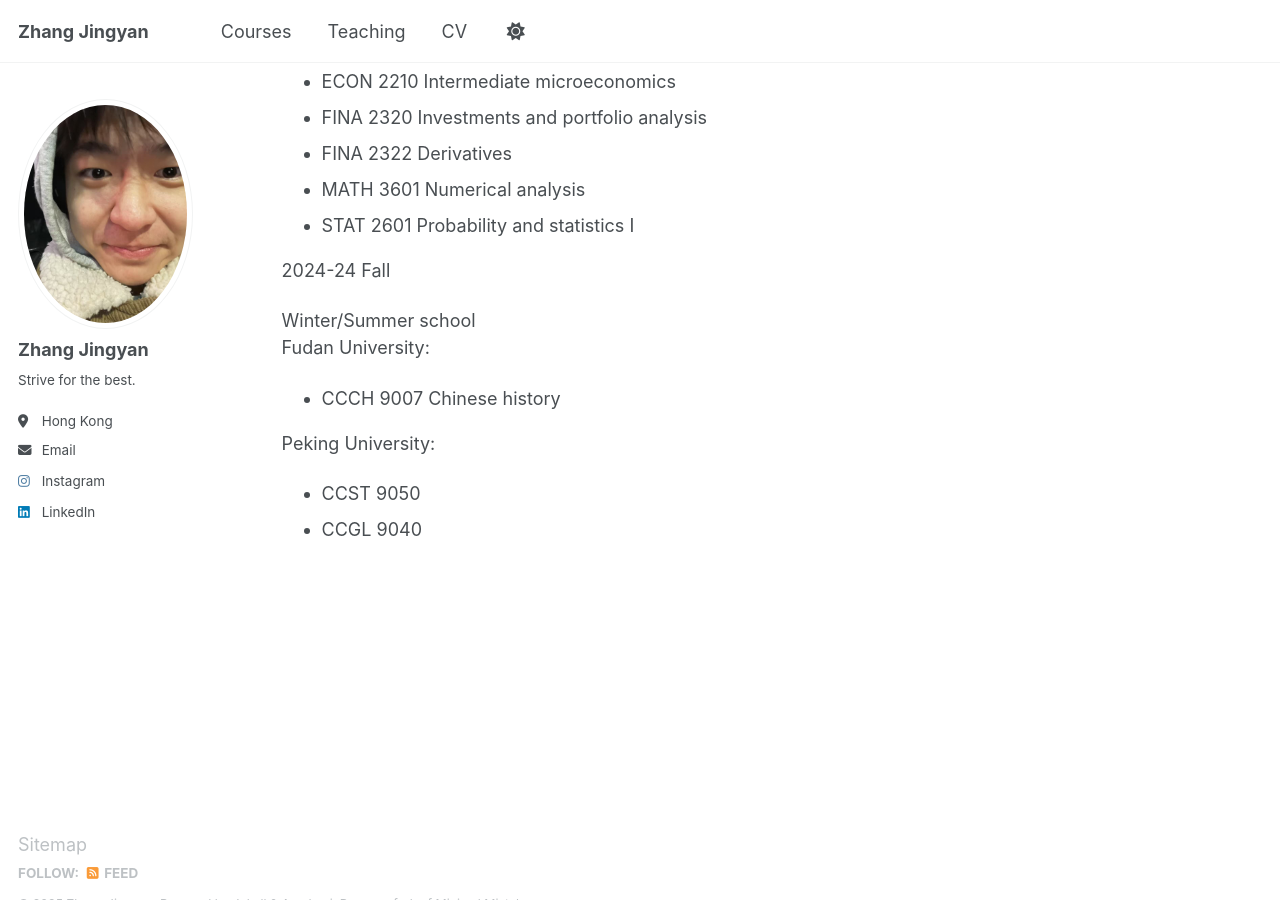
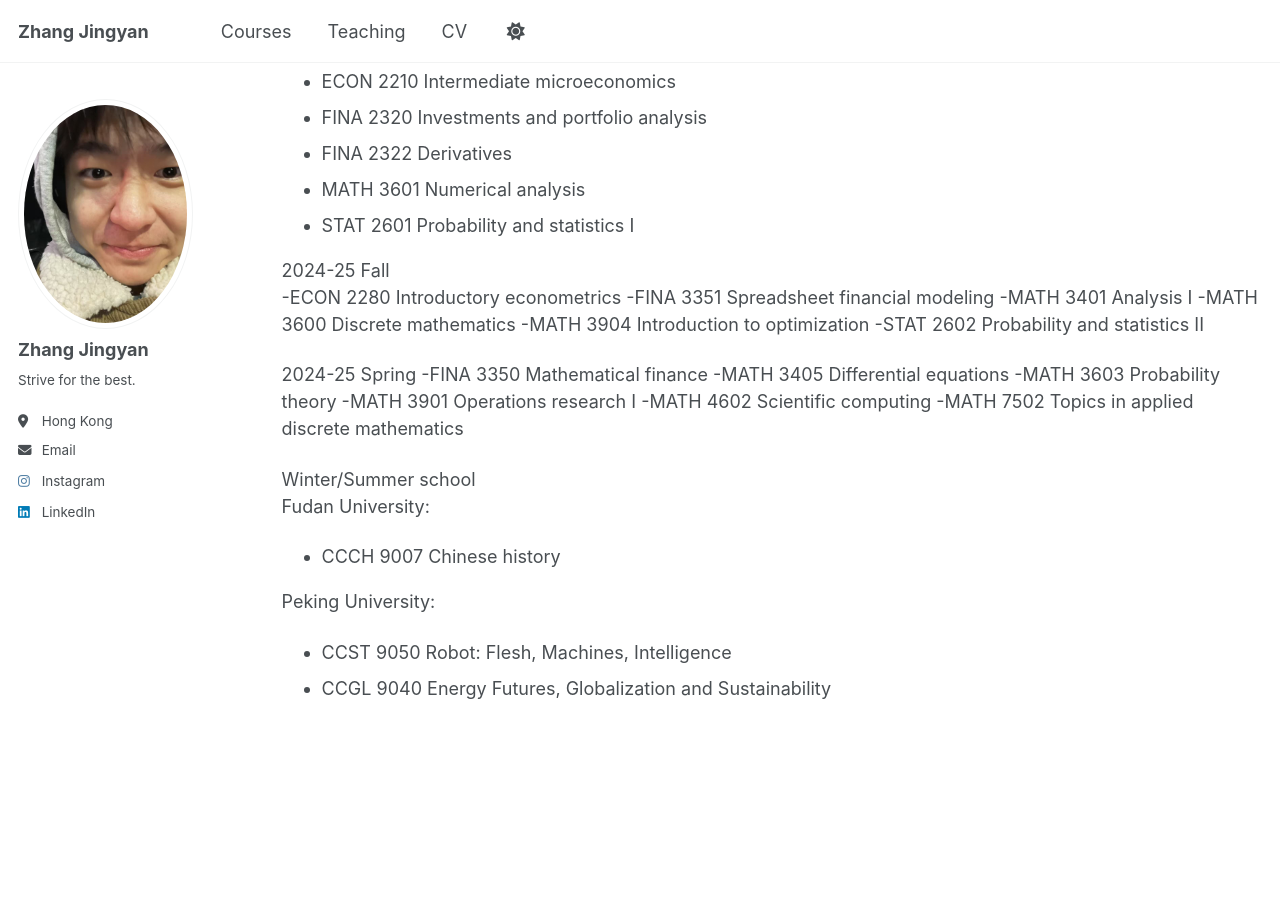
Before and after one commit to zjy-Felix/Felix, a Jekyll site: the page built from _courses/courses.md, in a window 1280 px wide and 900 px high, scrolled down 1040 px. Built offline with Jekyll 4.4.1, drawn with Linux system fonts in a browser that asks for light colours.

Commit message:
Update courses.md

```diff
--- a/_courses/courses.md
+++ b/_courses/courses.md
@@ -41,12 +41,26 @@ Here is a list of courses I have taken during my undergraduate studies at HKU.
 - MATH 3601 Numerical analysis
 - STAT 2601 Probability and statistics I
 
-2024-24 Fall
+2024-25 Fall
+-ECON 2280 Introductory econometrics
+-FINA 3351 Spreadsheet financial modeling
+-MATH 3401 Analysis I
+-MATH 3600 Discrete mathematics
+-MATH 3904 Introduction to optimization
+-STAT 2602 Probability and statistics II
+
+2024-25 Spring
+-FINA 3350 Mathematical finance
+-MATH 3405 Differential equations
+-MATH 3603 Probability theory
+-MATH 3901 Operations research I
+-MATH 4602 Scientific computing
+-MATH 7502 Topics in applied discrete mathematics
 
 Winter/Summer school
 Fudan University:
 - CCCH 9007 Chinese history
 
 Peking University:
-- CCST 9050
-- CCGL 9040
+- CCST 9050 Robot: Flesh, Machines, Intelligence
+- CCGL 9040 Energy Futures, Globalization and Sustainability
```
